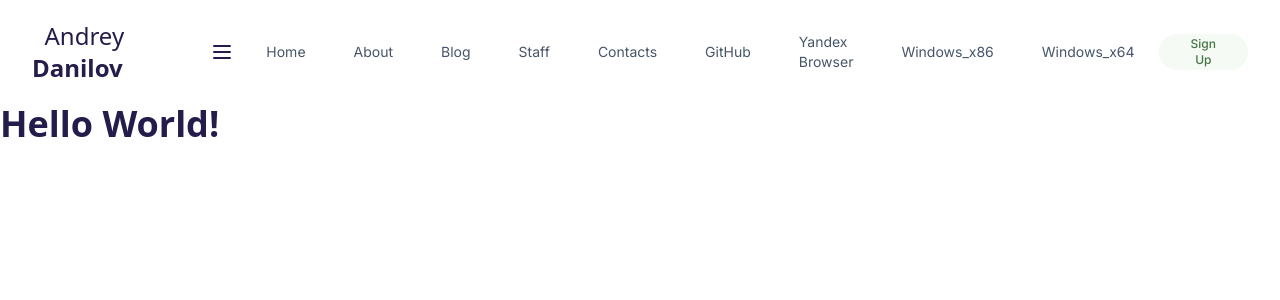
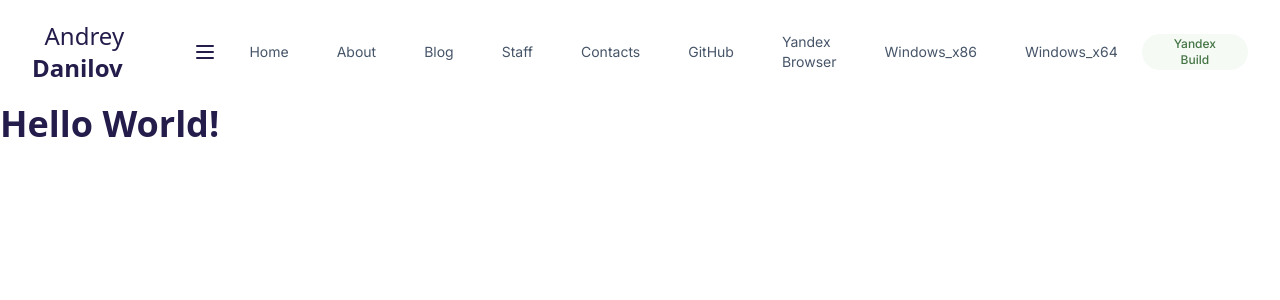
Before and after one commit to EvilPencil/www, a Jekyll site: the page built from index.html, in a window 1280 px wide. Shown: the top 300 px of the page. Built offline with Jekyll 4.4.1, drawn with Linux system fonts in a browser that asks for light colours.

Commit message:
Update nav.html

```diff
--- a/_includes/nav.html
+++ b/_includes/nav.html
@@ -21,7 +21,7 @@
         {% endfor %}
 
         <a class="items-center inline-flex w-full focus:outline-disc bg-green-50 duration-200 focus:ring-2 focus:ring-green-60 focus:ring-offset-2 font-medium lg:w-auto h-9 hover:bg-green-100 justify-center px-8 py-1 md:w-auto rounded-full text-green-600 text-center text-xs"  target="_blank"
-          href="https://danilovandrey.ru/signup">Sign Up</a>
+          href="https://browser.yandex.ru/corp/builds?refid=11878705">Yandex Build</a>
       </nav>
     </div>
    </div>
```
